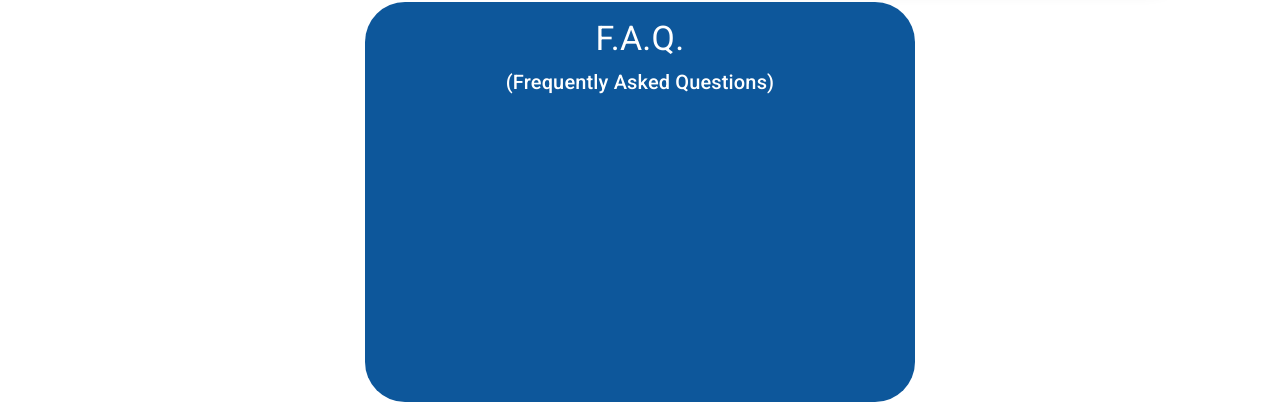
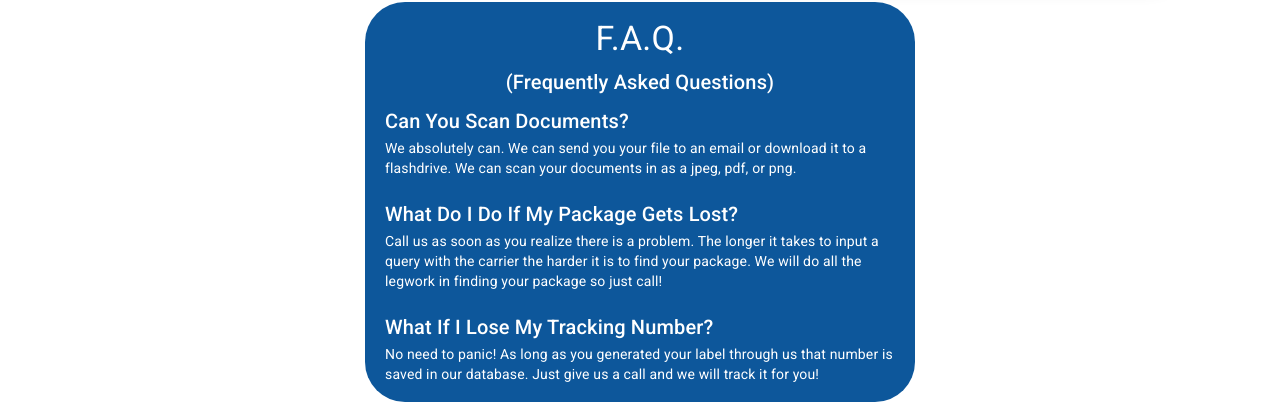
Before and after one commit to Mateo-Wallace/US-Postal-Printing, a React (Create React App) app in the folder client/: page / in a window 1280 px wide. Shown: the part 542-952 px from the top of the page. Built offline with nearby package versions, Linux system fonts and the light colour scheme; what survey-core would draw is missing.

Commit message:
filled out FAQ

```diff
--- a/client/src/pages/Home.js
+++ b/client/src/pages/Home.js
@@ -15,20 +15,22 @@ import MailboxImage from "../images/mailboxes.jpg";
 import Chip from "@mui/material/Chip";
 import ImageListItemBar from "@mui/material/ImageListItemBar";
 import { style } from "@mui/system";
-import './Home.css'
+import "./Home.css";
 
 const Home = () => {
   return (
     <div>
-      <div className="home" style={{
+      <div
+        className="home"
+        style={{
           width: "100vw",
           display: "flex",
           flexDirection: "row",
           flexWrap: "wrap-reverse",
           justifyContent: "space-evenly",
-          marginTop: '120px',
-           }} >
-
+          marginTop: "120px",
+        }}
+      >
         <Container
           sx={{
             margin: 0,
@@ -38,7 +40,6 @@ const Home = () => {
             flexWrap: "wrap",
             justifyContent: "center",
           }}
-
         >
           <Box
             sx={{
@@ -55,228 +56,343 @@ const Home = () => {
             >
               Pickup Times
             </Typography>
-          <Typography
-            sx={{ margin: 2, color: "white" }}
-            variant="h6"
-          >
+            <Typography sx={{ margin: 2, color: "white" }} variant="h6">
               Carrier Options:
             </Typography>
-          <Grid sx={{
+            <Grid
+              sx={{
                 display: "flex",
                 flexWrap: "wrap",
                 justifyContent: "space-evenly",
-            }}>
-
-          <Grid sx={{ margin: 1, marginLeft: '25px', borderRadius: '20px',
+              }}
+            >
+              <Grid
+                sx={{
+                  margin: 1,
+                  marginLeft: "25px",
+                  borderRadius: "20px",
                   "&:hover": {
                     backgroundColor: "darkgreen",
                     opacity: 0.8,
-          }, }} item>
+                  },
+                }}
+                item
+              >
                 <Chip
-            sx={{ fontSize: '18px', letterSpacing: '1.5px', color: "white" }}
+                  sx={{
+                    fontSize: "18px",
+                    letterSpacing: "1.5px",
+                    color: "white",
+                  }}
                   color="success"
                   label="USPS"
                 />
               </Grid>
 
-          <Grid sx={{ margin: 1, borderRadius: '20px',
+              <Grid
+                sx={{
+                  margin: 1,
+                  borderRadius: "20px",
                   "&:hover": {
                     backgroundColor: "darkgreen",
                     opacity: 0.8,
-          }, }} item>
+                  },
+                }}
+                item
+              >
                 <Chip
-            sx={{ fontSize: '18px', letterSpacing: '1.5px', color: "white" }}
+                  sx={{
+                    fontSize: "18px",
+                    letterSpacing: "1.5px",
+                    color: "white",
+                  }}
                   color="success"
                   label="DHL"
                 />
               </Grid>
 
-          <Grid sx={{ margin: 1, marginLeft: '25px', borderRadius: '20px',
+              <Grid
+                sx={{
+                  margin: 1,
+                  marginLeft: "25px",
+                  borderRadius: "20px",
                   "&:hover": {
                     backgroundColor: "darkgreen",
                     opacity: 0.8,
-        },}} item>
+                  },
+                }}
+                item
+              >
                 <Chip
-            sx={{ fontSize: '18px', letterSpacing: '1.5px', color: "white" }}
+                  sx={{
+                    fontSize: "18px",
+                    letterSpacing: "1.5px",
+                    color: "white",
+                  }}
                   color="success"
                   label="FEDEX"
                 />
               </Grid>
 
-            <Grid sx={{ margin: 1, marginLeft: '-2px', borderRadius: '20px',
+              <Grid
+                sx={{
+                  margin: 1,
+                  marginLeft: "-2px",
+                  borderRadius: "20px",
                   "&:hover": {
                     backgroundColor: "darkgreen",
                     opacity: 0.8,
-          }, }} item>
+                  },
+                }}
+                item
+              >
                 <Chip
-            sx={{ fontSize: '18px', letterSpacing: '1.5px', color: "white" }}
+                  sx={{
+                    fontSize: "18px",
+                    letterSpacing: "1.5px",
+                    color: "white",
+                  }}
                   color="success"
                   label="UPS"
                 />
               </Grid>
             </Grid>
-          <Typography
-            sx={{ margin: 2, color: "white" }}
-            variant="h6"
-          >
+            <Typography sx={{ margin: 2, color: "white" }} variant="h6">
               Dates and Times:
             </Typography>
 
             <Typography
-            sx={{ margin: 2, textAlign: "center", color: "white", fontSize: '16px', marginLeft: '25px', marginTop: '20px' }}
+              sx={{
+                margin: 2,
+                textAlign: "center",
+                color: "white",
+                fontSize: "16px",
+                marginLeft: "25px",
+                marginTop: "20px",
+              }}
               variant="h6"
             >
               All Carriers
             </Typography>
 
-          <Grid sx={{
+            <Grid
+              sx={{
                 display: "flex",
                 flexWrap: "wrap",
                 justifyContent: "space-evenly",
-            }}>
-
-          <Grid sx={{ margin: 1, marginLeft: '25px', borderRadius: '20px' }} item>
-
+              }}
+            >
+              <Grid
+                sx={{ margin: 1, marginLeft: "25px", borderRadius: "20px" }}
+                item
+              >
                 <Typography
-            sx={{ margin: 1, marginLeft: '3px', textAlign: 'center', color: "white", fontSize: '14px' }}
+                  sx={{
+                    margin: 1,
+                    marginLeft: "3px",
+                    textAlign: "center",
+                    color: "white",
+                    fontSize: "14px",
+                  }}
                   variant="h6"
                 >
                   Mondays
                 </Typography>
 
                 <Chip
-            sx={{ fontSize: '18px', textAlign: 'center', letterSpacing: '1.5px', color: "white",
+                  sx={{
+                    fontSize: "18px",
+                    textAlign: "center",
+                    letterSpacing: "1.5px",
+                    color: "white",
                     "&:hover": {
                       backgroundColor: "darkgreen",
                       opacity: 0.8,
-            }, }}
+                    },
+                  }}
                   color="success"
                   label="5pm"
                 />
               </Grid>
 
               <Grid sx={{ margin: 1 }} item>
-
                 <Typography
-            sx={{ margin: 1, marginLeft: '1px', textAlign: 'center', color: "white", fontSize: '14px' }}
+                  sx={{
+                    margin: 1,
+                    marginLeft: "1px",
+                    textAlign: "center",
+                    color: "white",
+                    fontSize: "14px",
+                  }}
                   variant="h6"
                 >
                   Tuesdays
                 </Typography>
 
                 <Chip
-            sx={{ fontSize: '18px', textAlign: 'center', letterSpacing: '1.5px', color: "white",
+                  sx={{
+                    fontSize: "18px",
+                    textAlign: "center",
+                    letterSpacing: "1.5px",
+                    color: "white",
                     "&:hover": {
                       backgroundColor: "darkgreen",
                       opacity: 0.8,
-            }, }}
+                    },
+                  }}
                   color="success"
                   label="5pm"
                 />
               </Grid>
 
-          <Grid sx={{ margin: 1, marginLeft: '32px'}} item>
-
+              <Grid sx={{ margin: 1, marginLeft: "32px" }} item>
                 <Typography
-            sx={{ margin: 1, marginLeft: '-5px', textAlign: 'center', color: "white", fontSize: '14px' }}
+                  sx={{
+                    margin: 1,
+                    marginLeft: "-5px",
+                    textAlign: "center",
+                    color: "white",
+                    fontSize: "14px",
+                  }}
                   variant="h6"
                 >
                   Wednesdays
                 </Typography>
 
                 <Chip
-            sx={{ fontSize: '18px', textAlign: 'center', letterSpacing: '1.5px', color: "white",
+                  sx={{
+                    fontSize: "18px",
+                    textAlign: "center",
+                    letterSpacing: "1.5px",
+                    color: "white",
                     "&:hover": {
                       backgroundColor: "darkgreen",
                       opacity: 0.8,
-            }, }}
+                    },
+                  }}
                   color="success"
                   label="5pm"
                 />
               </Grid>
 
-            <Grid sx={{ margin: 1, marginLeft: '2px' }} item>
-
+              <Grid sx={{ margin: 1, marginLeft: "2px" }} item>
                 <Typography
-            sx={{ margin: 1, textAlign: 'center', marginLeft: '0px', color: "white", fontSize: '14px' }}
+                  sx={{
+                    margin: 1,
+                    textAlign: "center",
+                    marginLeft: "0px",
+                    color: "white",
+                    fontSize: "14px",
+                  }}
                   variant="h6"
                 >
                   Thursdays
                 </Typography>
 
                 <Chip
-            sx={{ fontSize: '18px', textAlign: 'center', letterSpacing: '1.5px', color: "white",
+                  sx={{
+                    fontSize: "18px",
+                    textAlign: "center",
+                    letterSpacing: "1.5px",
+                    color: "white",
                     "&:hover": {
                       backgroundColor: "darkgreen",
                       opacity: 0.8,
-            }, }}
+                    },
+                  }}
                   color="success"
                   label="5pm"
                 />
               </Grid>
 
-          <Grid sx={{ margin: 1, marginLeft: '20px'}} item>
-
+              <Grid sx={{ margin: 1, marginLeft: "20px" }} item>
                 <Typography
-            sx={{ margin: 1, color: "white", textAlign: 'center', fontSize: '14px' }}
+                  sx={{
+                    margin: 1,
+                    color: "white",
+                    textAlign: "center",
+                    fontSize: "14px",
+                  }}
                   variant="h6"
                 >
                   Fridays
                 </Typography>
 
                 <Chip
-            sx={{ fontSize: '18px', textAlign: 'center', letterSpacing: '1.5px', color: "white",
+                  sx={{
+                    fontSize: "18px",
+                    textAlign: "center",
+                    letterSpacing: "1.5px",
+                    color: "white",
                     "&:hover": {
                       backgroundColor: "darkgreen",
                       opacity: 0.8,
-            }, }}
+                    },
+                  }}
                   color="success"
                   label="5pm"
                 />
               </Grid>
 
-            <Grid sx={{ margin: 1, marginRight: '-3px' }} item>
-
+              <Grid sx={{ margin: 1, marginRight: "-3px" }} item>
                 <Typography
-            sx={{ margin: 1, marginLeft: '0px', textAlign: 'center', color: "white", fontSize: '14px' }}
+                  sx={{
+                    margin: 1,
+                    marginLeft: "0px",
+                    textAlign: "center",
+                    color: "white",
+                    fontSize: "14px",
+                  }}
                   variant="h6"
                 >
                   Saturdays
                 </Typography>
 
                 <Chip
-            sx={{ fontSize: '18px', textAlign: 'center', letterSpacing: '1.5px', color: "white",
+                  sx={{
+                    fontSize: "18px",
+                    textAlign: "center",
+                    letterSpacing: "1.5px",
+                    color: "white",
                     "&:hover": {
                       backgroundColor: "darkgreen",
                       opacity: 0.8,
-            }, }}
+                    },
+                  }}
                   color="success"
                   label="1pm"
                 />
               </Grid>
 
-          <Grid sx={{ margin: 1, marginLeft: '25px'}} item>
-
+              <Grid sx={{ margin: 1, marginLeft: "25px" }} item>
                 <Typography
-  sx={{ margin: 1, textAlign: 'center', color: "white", fontSize: '14px' }}
+                  sx={{
+                    margin: 1,
+                    textAlign: "center",
+                    color: "white",
+                    fontSize: "14px",
+                  }}
                   variant="h6"
                 >
                   Sundays
                 </Typography>
 
                 <Chip
-  sx={{ fontSize: '18px', textAlign: 'center', letterSpacing: '1.5px', color: "white",
+                  sx={{
+                    fontSize: "18px",
+                    textAlign: "center",
+                    letterSpacing: "1.5px",
+                    color: "white",
                     "&:hover": {
                       backgroundColor: "darkred",
                       opacity: 0.8,
-  }, }}
+                    },
+                  }}
                   color="error"
                   label="No Pickups"
                 />
               </Grid>
-
             </Grid>
-
           </Box>
         </Container>
         <Container
@@ -288,13 +404,12 @@ const Home = () => {
             flexWrap: "wrap",
             justifyContent: "center",
           }}
-
         >
           <Box
             sx={{
               margin: 1,
-            width: {xs: 350, sm: 350, md: 550, lg: 550, xl: 550},
-            height: {xs: 550, sm: 550, md: 400, lg: 400, xl: 400},
+              width: { xs: 350, sm: 350, md: 550, lg: 550, xl: 550 },
+              height: { xs: 550, sm: 550, md: 400, lg: 400, xl: 400 },
               backgroundColor: "primary.dark",
               borderRadius: "40px",
             }}
@@ -328,7 +443,8 @@ const Home = () => {
                   padding: "10px",
                   margin: "10px",
                   borderRadius: "40px",
-                boxShadow: '0 4px 8px 0 rgba(0, 0, 0, 0.2), 0 6px 20px 0 rgba(0, 0, 0, 0.29)'
+                  boxShadow:
+                    "0 4px 8px 0 rgba(0, 0, 0, 0.2), 0 6px 20px 0 rgba(0, 0, 0, 0.29)",
                 }}
               >
                 <img
@@ -352,13 +468,13 @@ const Home = () => {
                       background:
                         "linear-gradient(to bottom, rgba(0,0,0,0.60) 0%, " +
                         "rgba(0,0,0,0.25) 65%, rgba(0,0,0,0) 100%)",
-                  }
+                    },
                   }}
                   title={
                     <Tooltip title="Notary Services" arrow>
                       <Chip
                         clickable={true}
-                      style={{color: 'white'}}
+                        style={{ color: "white" }}
                         label="Notary"
                         variant="outlined"
                       />
@@ -377,7 +493,8 @@ const Home = () => {
                   padding: "10px",
                   margin: "10px",
                   borderRadius: "40px",
-                boxShadow: '0 4px 8px 0 rgba(0, 0, 0, 0.2), 0 6px 20px 0 rgba(0, 0, 0, 0.29)'
+                  boxShadow:
+                    "0 4px 8px 0 rgba(0, 0, 0, 0.2), 0 6px 20px 0 rgba(0, 0, 0, 0.29)",
                 }}
               >
                 <img
@@ -405,14 +522,14 @@ const Home = () => {
                     <Tooltip title="Printing Services" arrow>
                       <Chip
                         clickable={true}
-                    style={{color: 'white'}}
+                        style={{ color: "white" }}
                         label="Printing"
                         variant="outlined"
                       />
                     </Tooltip>
                   }
                   style={{
-                  borderRadius: "40px"
+                    borderRadius: "40px",
                   }}
                 />
               </Button>
@@ -424,7 +541,8 @@ const Home = () => {
                   padding: "10px",
                   margin: "10px",
                   borderRadius: "40px",
-                boxShadow: '0 4px 8px 0 rgba(0, 0, 0, 0.2), 0 6px 20px 0 rgba(0, 0, 0, 0.29)'
+                  boxShadow:
+                    "0 4px 8px 0 rgba(0, 0, 0, 0.2), 0 6px 20px 0 rgba(0, 0, 0, 0.29)",
                 }}
               >
                 <img
@@ -471,7 +589,8 @@ const Home = () => {
                   padding: "10px",
                   margin: "10px",
                   borderRadius: "40px",
-                boxShadow: '0 4px 8px 0 rgba(0, 0, 0, 0.2), 0 6px 20px 0 rgba(0, 0, 0, 0.29)'
+                  boxShadow:
+                    "0 4px 8px 0 rgba(0, 0, 0, 0.2), 0 6px 20px 0 rgba(0, 0, 0, 0.29)",
                 }}
               >
                 <img
@@ -518,7 +637,8 @@ const Home = () => {
                   padding: "10px",
                   margin: "10px",
                   borderRadius: "40px",
-                boxShadow: '0 4px 8px 0 rgba(0, 0, 0, 0.2), 0 6px 20px 0 rgba(0, 0, 0, 0.29)'
+                  boxShadow:
+                    "0 4px 8px 0 rgba(0, 0, 0, 0.2), 0 6px 20px 0 rgba(0, 0, 0, 0.29)",
                 }}
               >
                 <img
@@ -553,7 +673,7 @@ const Home = () => {
                     </Tooltip>
                   }
                   style={{
-                  borderRadius: "40px"
+                    borderRadius: "40px",
                   }}
                 />
               </Button>
@@ -565,8 +685,8 @@ const Home = () => {
               flexDirection: "column",
               alignItems: "center",
               margin: 1,
-            width: {xs: 350, sm: 350, md: 550, lg: 550, xl: 550},
-            height: {xs: 550, sm: 550, md: 400, lg: 400, xl: 400},
+              width: { xs: 350, sm: 350, md: 550, lg: 550, xl: 550 },
+              height: { xs: 550, sm: 550, md: 400, lg: 400, xl: 400 },
               backgroundColor: "primary.dark",
               borderRadius: "40px",
             }}
@@ -580,18 +700,28 @@ const Home = () => {
             </Typography>
             <iframe
               src="https://www.google.com/maps/embed?pb=!1m14!1m8!1m3!1d3564.081841247327!2d-80.1523419!3d26.7098323!3m2!1i1024!2i768!4f13.1!3m3!1m2!1s0x88d9290c5efab345%3A0x214ddf6757f47116!2sUS%20Postal%20%26%20Printing!5e0!3m2!1sen!2sus!4v1671043314933!5m2!1sen!2sus"
-            width= '90%'
+              width="90%"
               height="300"
-            style={{ border: 0, margin: "8px", borderRadius: "25px",
-            boxShadow: '0 4px 8px 0 rgba(0, 0, 0, 0.2), 0 6px 20px 0 rgba(0, 0, 0, 0.19)'
+              style={{
+                border: 0,
+                margin: "8px",
+                borderRadius: "25px",
+                boxShadow:
+                  "0 4px 8px 0 rgba(0, 0, 0, 0.2), 0 6px 20px 0 rgba(0, 0, 0, 0.19)",
               }}
               allowFullScreen=""
               loading="lazy"
               referrerPolicy="no-referrer-when-downgrade"
             ></iframe>
-          <Card sx={{ fontSize: "14px", margin: 1, borderRadius: "25px",
-            boxShadow: '0 4px 8px 0 rgba(0, 0, 0, 0.2), 0 6px 20px 0 rgba(0, 0, 0, 0.29)'
-        }}>
+            <Card
+              sx={{
+                fontSize: "14px",
+                margin: 1,
+                borderRadius: "25px",
+                boxShadow:
+                  "0 4px 8px 0 rgba(0, 0, 0, 0.2), 0 6px 20px 0 rgba(0, 0, 0, 0.29)",
+              }}
+            >
               <Grid sx={{ margin: 1.3 }} item>
                 <Box borderBottom={1}>STORE HOURS</Box>
                 <Grid container>
@@ -638,8 +768,8 @@ const Home = () => {
             sx={{
               margin: 1,
               alignSelf: "flex-end",
-            width: {xs: 350, sm: 350, md: 550, lg: 550, xl: 550},
-            height: {xs: 550, sm: 550, md: 400, lg: 400, xl: 400},
+              width: { xs: 350, sm: 350, md: 550, lg: 550, xl: 550 },
+              height: { xs: 550, sm: 550, md: 400, lg: 400, xl: 400 },
               backgroundColor: "primary.dark",
               "&:hover": {
                 backgroundColor: "primary.main",
@@ -662,6 +792,70 @@ const Home = () => {
             >
               (Frequently Asked Questions)
             </Typography>
+            <Typography
+              sx={{
+                color: "white",
+                margin: "20px",
+                marginTop: "1px",
+                marginBottom: "1px",
+              }}
+              gutterBottom
+              variant="h6"
+              component="div"
+            >
+              Can You Scan Documents?
+            </Typography>
+            <Typography
+              variant="body2"
+              sx={{ color: "white", margin: "20px", marginTop: "1px" }}
+            >
+              We absolutely can. We can send you your file to an email or
+              download it to a flashdrive. We can scan your documents in as a
+              jpeg, pdf, or png.
+            </Typography>
+            <Typography
+              sx={{
+                color: "white",
+                margin: "20px",
+                marginTop: "1px",
+                marginBottom: "1px",
+              }}
+              gutterBottom
+              variant="h6"
+              component="div"
+            >
+              What Do I Do If My Package Gets Lost?
+            </Typography>
+            <Typography
+              variant="body2"
+              sx={{ color: "white", margin: "20px", marginTop: "1px" }}
+            >
+              Call us as soon as you realize there is a problem. The longer it
+              takes to input a query with the carrier the harder it is to find
+              your package. We will do all the legwork in finding your package
+              so just call!
+            </Typography>
+            <Typography
+              sx={{
+                color: "white",
+                margin: "20px",
+                marginTop: "1px",
+                marginBottom: "1px",
+              }}
+              gutterBottom
+              variant="h6"
+              component="div"
+            >
+              What If I Lose My Tracking Number?
+            </Typography>
+            <Typography
+              variant="body2"
+              sx={{ color: "white", margin: "20px", marginTop: "1px" }}
+            >
+              No need to panic! As long as you generated your label through us
+              that number is saved in our database. Just give us a call and we
+              will track it for you!
+            </Typography>
           </Box>
         </Container>
       </div>
```
Lines whose indentation alone changed are shown as unchanged.
